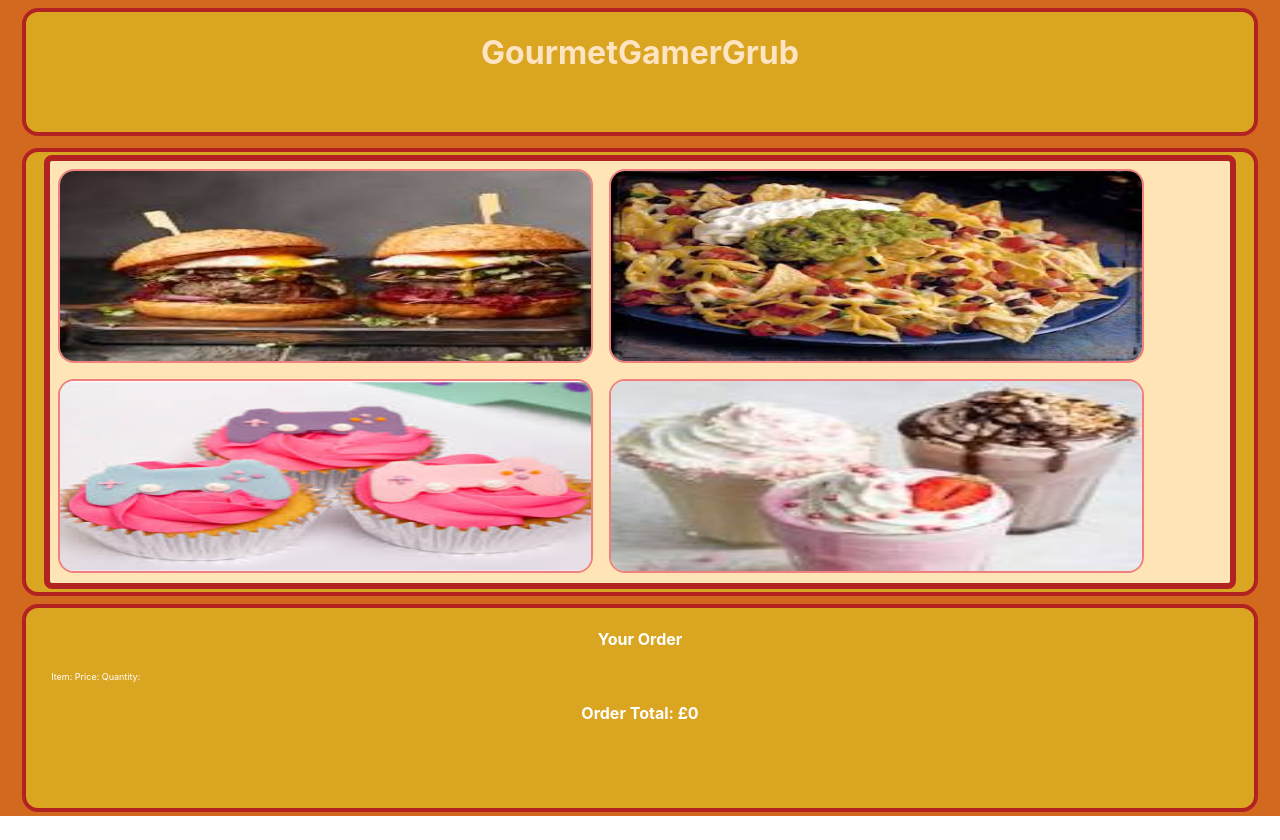
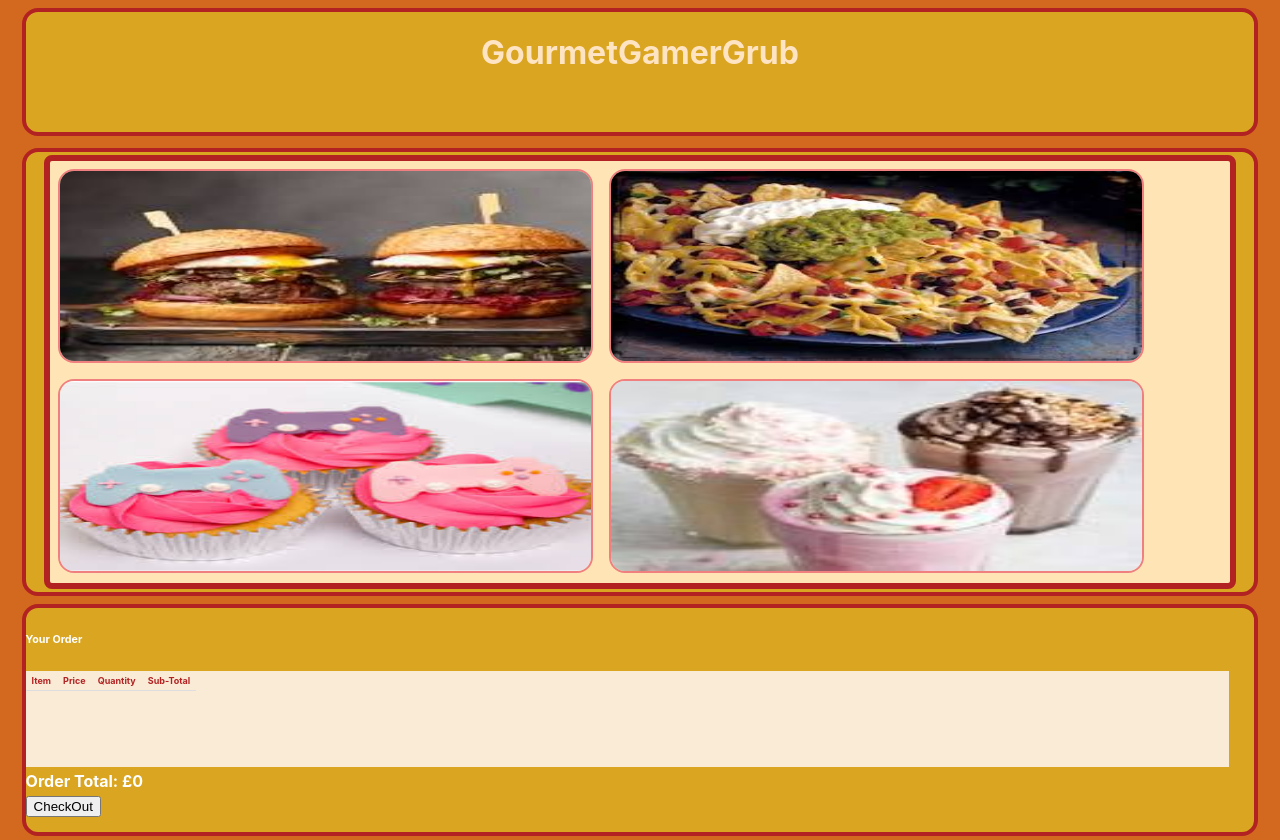
Before and after one commit to Mikeecee1/GourmetGamerGrub, a React (Create React App) app in the folder gourmetgamergrub/: page / in a window 1280 px wide. Before the commit the page ends 816 px from the top, so only its background shows below. Built offline with nearby package versions, Linux system fonts and the light colour scheme.

Commit message:
implemented scrolling table for order items
Order items now in table format. display properly - though overflow container

```diff
--- a/gourmetgamergrub/src/App.css
+++ b/gourmetgamergrub/src/App.css
@@ -48,15 +48,17 @@
   align-items: center;
   justify-content: center;
   overflow-y: scroll;
+
 }
 .basket{
   width: 96vw;
-  height: 25vh;
+  height: 28vh;
   display: block;
   border-radius: 2vh;
   border: .5vh solid firebrick;
   background-color:goldenrod;
   margin-bottom: .5vh;
+  text-align: left;
 }
 
 .App-link {
--- a/gourmetgamergrub/src/components/Basket.jsx
+++ b/gourmetgamergrub/src/components/Basket.jsx
@@ -8,17 +8,32 @@ function Basket(props){
     //html
     return(
         <div className='order'>
-        <h4>Your Order</h4>
+        <h6>Your Order</h6>
         {/* //map function to display order items */}
-        <p> Item:       Price:       Quantity: </p>
+
+        <div className='scrollItems'>
+            <thead>
+                <tr>
+                    <th>Item</th>
+                    <th>Price</th>
+                    <th>Quantity</th>
+                    <th>Sub-Total</th>
+                </tr>
+            </thead>
+            <tbody>
         {props.basketItems.map((item) =>{
-            //  {console.log(basketItems)}
+
             return(
-            <p>{item.name}      {item.price}      {item.quantity}</p>
+            <><tr><td>{item.name}</td><td>{item.price}</td><td>{item.quantity}</td><td>{item.quantity*item.price}</td></tr></>
             )
         }
         )}
-        <h4>Order Total:  £{props.totalVal}</h4>
+           </tbody>
+           </div>
+          <div className='footer'>
+            <h4 className='showTotal'>Order Total:  £{props.totalVal}</h4>
+            <button className='checkOut' onClick=''>CheckOut</button>
+          </div>
         </div>
         )
     }
--- a/gourmetgamergrub/src/components/BasketStyles.css
+++ b/gourmetgamergrub/src/components/BasketStyles.css
@@ -1,5 +1,24 @@
-.order p{
+
+.scrollItems{
     font-size: xx-small;
-    text-align: left;
-    margin-left: 2vw;
+    overflow-y: scroll;
+    scroll-behavior: smooth;
+    width: 94vw;
+    height: 12vh;
+    background-color: antiquewhite;
+    color:firebrick;
 }
+.scrollItems th{
+    position:sticky;
+    top:0;
+}
+th,
+  td {
+    border-bottom: 1px solid #ddd;
+    margin: 0;
+    padding: 4px 6px;
+  }
+.showTotal{
+    margin-bottom: .5vh;
+    margin-top: .5vh;
+}
```
